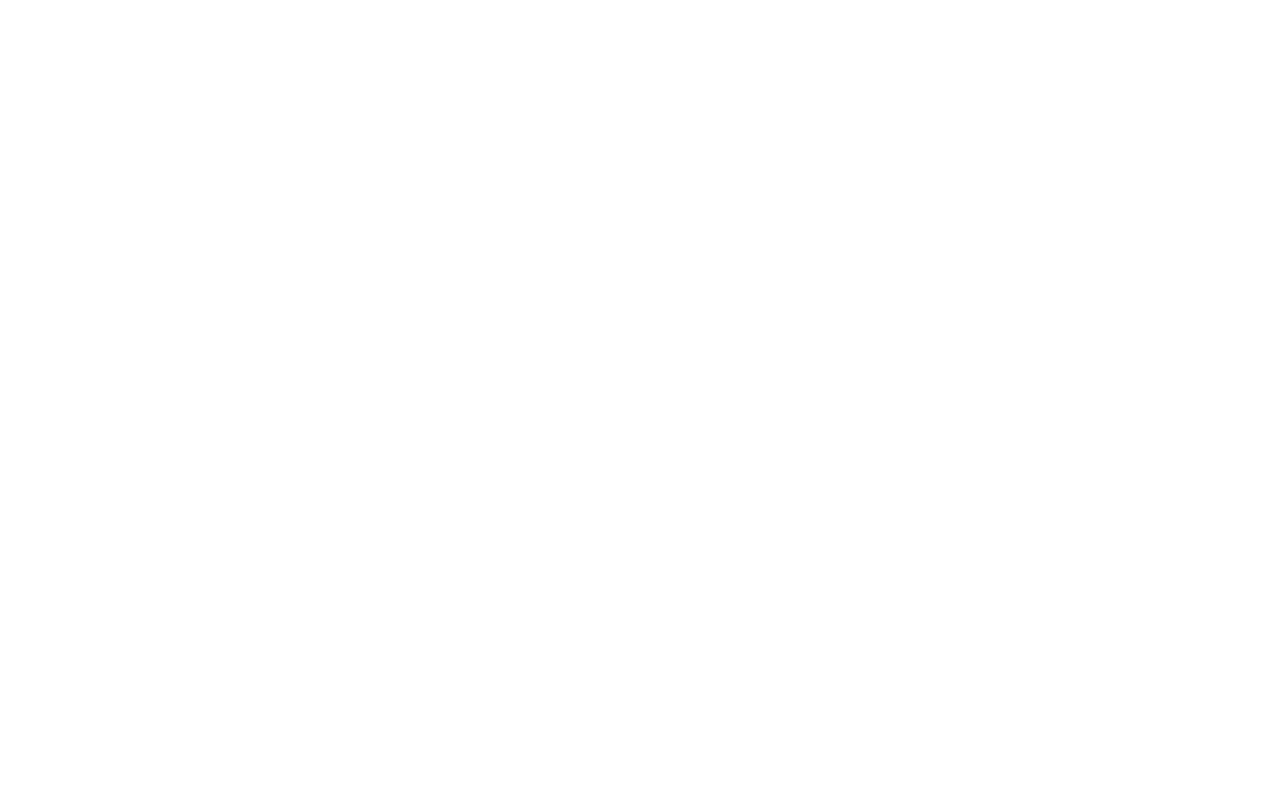
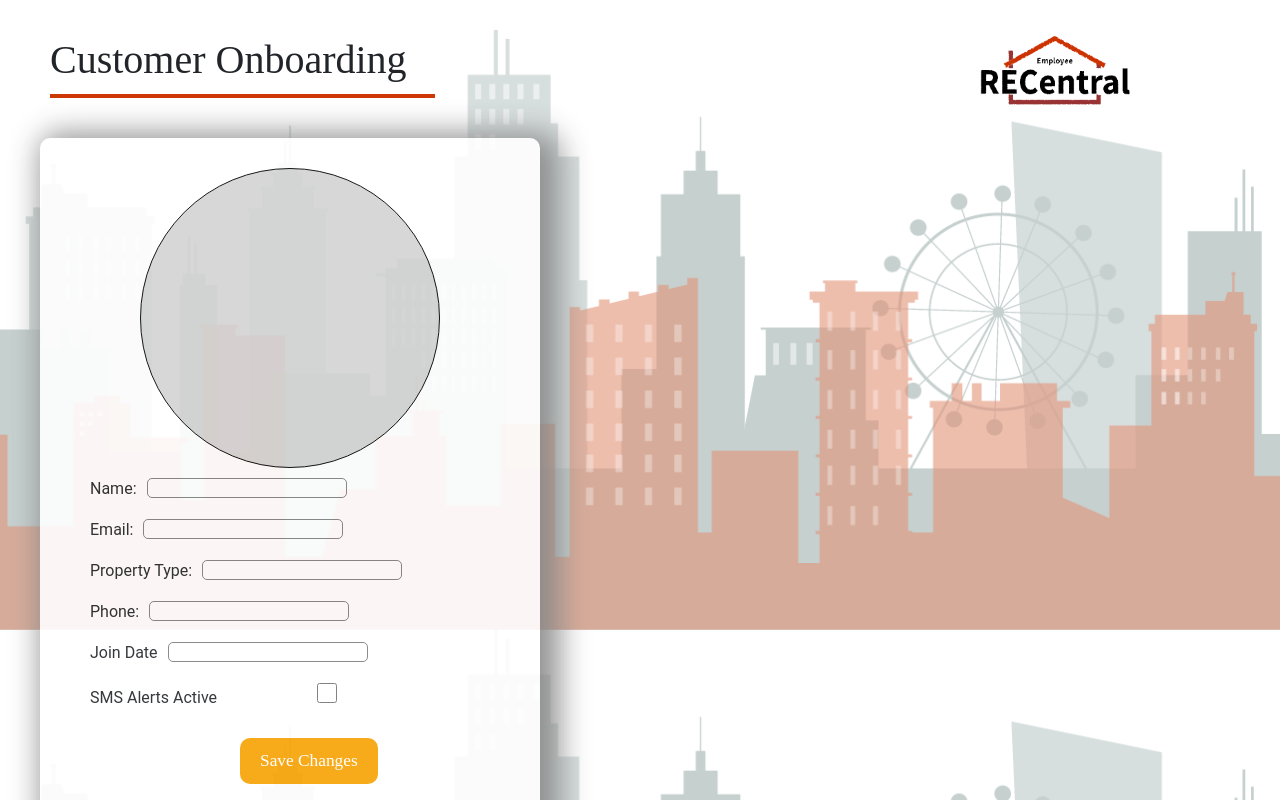
Before and after one commit to lauragonzalez99/RECentral4.0, an Angular app in the folder RECentral4.0/ClientApp/: page /edit-customer/1 in a window 1280 px wide. Before the commit this address led to /. Shown: the top 800 px of the page. Built offline with nearby package versions, Linux system fonts and the light colour scheme; no server answers.

Commit message:
added update customer functionality

```diff
--- a/RECentral4.0/ClientApp/src/app/Services/apiservice.service.ts
+++ b/RECentral4.0/ClientApp/src/app/Services/apiservice.service.ts
@@ -18,6 +18,24 @@ export class APIServiceService {
   getCustomersList() {
     return this.http.get<any[]>(BASE_URL + 'customers');
   }
+
+  getCustomerById(id) {
+    return this.http.get<any[]>(BASE_URL + 'customers/' + id)
+  }
+
+  createCustomer(Customer): Observable<any> {
+    JSON.stringify(Customer);
+    console.log(Customer);
+    return this.http.post(BASE_URL + 'customers', Customer, httpOptions);
+  }
+
+  updateCustomer(id, Customer): Observable<any> {
+    JSON.stringify(Customer);
+    console.log(Customer);
+    return this.http.put(BASE_URL + 'customers/' + id, Customer, httpOptions);
+  }
+
+
   getEmployeesList() {
     return this.http.get<any[]>(BASE_URL + 'employees');
   }
--- a/RECentral4.0/ClientApp/src/app/app-routing.module.ts
+++ b/RECentral4.0/ClientApp/src/app/app-routing.module.ts
@@ -21,7 +21,7 @@ const routes: Routes = [
   { path: 'customer', component: CustomerDashboardComponent },
   { path: 'manage-customers', component: ManageCustomersComponent },
   { path: 'add-customer', component: CustomerContactFormComponent },
-  { path: 'edit-customer', component: UpdateContactFormComponent },
+  { path: 'edit-customer/:id', component: UpdateContactFormComponent },
   { path: 'manage-employees', component: ManageEmployeesComponent },
   { path: 'add-employee', component: AddEmployeeComponent },
   { path: 'email', component: EmailPageComponent },
--- a/RECentral4.0/ClientApp/src/app/customer-contact-form/customer-contact-form.component.html
+++ b/RECentral4.0/ClientApp/src/app/customer-contact-form/customer-contact-form.component.html
@@ -11,14 +11,16 @@
             <div class="Profile">
                 <div class="circle"></div>
                 <div class="form-container">
-
-                    <label>Name:</label> <input type="text"> <br>
-                    <label>Email:</label> <input type="email"><br>
-                    <label>Loaction:</label> <input type="text"><br>
-                    <label>Phone:</label><input type="tel"><br>
+                  <form [formGroup]="customerform" (ngSubmit)="Submit()">
+                    <label>Name:</label> <input formControlName="name" type="text"> <br>
+                    <label>Email:</label> <input formControlName="email" type="email"><br>
+                    <label>Property Type:</label> <input formControlName="PropertyType" type="text"><br>
+                    <label>Phone:</label><input formControlName="phone" type="text"><br>
                     <label>Join Date</label><input type="date" disabled><br>
                     <label>SMS Alerts Active</label><input type="checkbox"> <br>
-                    <button>Save</button>
+                    <button type="submit">Create</button>
+                  </form>
+
                 </div>
             </div>
         </div>
--- a/RECentral4.0/ClientApp/src/app/customer-contact-form/customer-contact-form.component.ts
+++ b/RECentral4.0/ClientApp/src/app/customer-contact-form/customer-contact-form.component.ts
@@ -1,7 +1,8 @@
 import { Component, OnInit, Inject } from '@angular/core';
 import { HttpClient } from '@angular/common/http';
 import { APIServiceService } from '../Services/apiservice.service'
-
+import { FormGroup, FormControl, Validators } from '@angular/forms'
+import { ActivatedRoute, Router } from '@angular/router'
 @Component({
   selector: 'app-customer-contact-form',
   templateUrl: './customer-contact-form.component.html',
@@ -9,16 +10,28 @@ import { APIServiceService } from '../Services/apiservice.service'
 })
 export class CustomerContactFormComponent implements OnInit {
 
-  constructor(private ApiService: APIServiceService,) { }
+  constructor(private ApiService: APIServiceService, private route: ActivatedRoute, private router: Router) { }
   customers = [];
+  date = new Date();
+
+  customerform = new FormGroup({
+    name: new FormControl('', Validators.required),
+    email: new FormControl('', Validators.required),
+    phone: new FormControl('', Validators.required),
+    JoinDate: new FormControl(this.date),
+    PropertyType: new FormControl('', Validators.required)
+  })
+
+  Submit() {
+    console.log(this.customerform.valid)
+    if (this.customerform.valid) {
+      this.ApiService.createCustomer(this.customerform.value).subscribe()
+      this.router.navigate(['manage-customers']);
+    }
+  }
+
   ngOnInit(): void {
 
-    this.ApiService.getCustomersList().subscribe(
-      data => {
-        this.customers = data;
-        console.log(this.customers)
-      }
-    )
 
   }
 
--- a/RECentral4.0/ClientApp/src/app/manage-customers/manage-customers.component.html
+++ b/RECentral4.0/ClientApp/src/app/manage-customers/manage-customers.component.html
@@ -15,9 +15,9 @@
                     <th>Property Type</th>
                 </tr>
                 <tr *ngFor="let Customer of customers; let i = index">
-                    <td><img routerLink="/edit-customer" src="../../assets/3 butons.png"></td>
+                    <td><img (click)="nextPage(customers[i].id)" src="../../assets/3 butons.png"></td>
                     <td >{{customers[i].name}}</td>
-                    <td>{{customers[i].joinDate}}</td>
+                    <td>{{customers[i].joinDate.slice(0,10)}}</td>
                     <td>{{customers[i].phone}}</td>
                     <td> <div class="propertyType">{{customers[i].propertyType}}</div> </td>
                 </tr>
--- a/RECentral4.0/ClientApp/src/app/manage-customers/manage-customers.component.scss
+++ b/RECentral4.0/ClientApp/src/app/manage-customers/manage-customers.component.scss
@@ -11,6 +11,7 @@
     background-repeat: no-repeat;
     background-size: 95% 80%;
     background-position: 50% 150%;
+    overflow: scroll;
 
 }
 
@@ -32,11 +33,13 @@
 }
 
 .Logo {
-    position: fixed;
-    top: 25px;
-    right: 150px;
-    width: 150px;
-    height: 70px;
+  display: inline-block;
+  position: relative;
+  top: -70px;
+  right: 70px;
+  width: 150px;
+  height: 70px;
+  float: right;
 }
 
 .propertyType {
@@ -51,6 +54,7 @@
 .listContainer {
     margin: auto;
     margin-top: 40px;
+    margin-bottom: 30px;
     width:85%;
     padding-bottom: 90px;
     background-color: white;
--- a/RECentral4.0/ClientApp/src/app/manage-customers/manage-customers.component.ts
+++ b/RECentral4.0/ClientApp/src/app/manage-customers/manage-customers.component.ts
@@ -1,5 +1,7 @@
 import { Component, OnInit, Inject } from '@angular/core';
+import { ActivatedRoute, Router } from '@angular/router'
 import { HttpClient } from '@angular/common/http';
+import { APIServiceService } from '../Services/apiservice.service'
 
 @Component({
   selector: 'app-manage-customers',
@@ -8,26 +10,22 @@ import { HttpClient } from '@angular/common/http';
 })
 export class ManageCustomersComponent implements OnInit {
 
-
-  //customers = [
-  //  { Name: "John Cena", JoinDate: "2020-09-18", Phone: '416-272-4332', PropertyType: 'Commercial' },
-  //  { Name: "Alex Moreno", JoinDate: "2020-10-14", Phone: '416-812-4332', PropertyType: 'Commercial' },
-  //  { Name: "Dan Avadan", JoinDate: "2020-10-17", Phone: '416-412-9332', PropertyType: 'Commercial' },
-  //  { Name: "Kelly Clarckson", JoinDate: "2020-11-18", Phone: '496-412-4332', PropertyType: 'Commercial' },
-  //  { Name: "Donald Duck", JoinDate: "2020-12-11", Phone: '436-512-4732', PropertyType: 'Commercial' },
-  //  { Name: "Donald Duck", JoinDate: "2020-12-11", Phone: '436-512-4732', PropertyType: 'Commercial' },
-  //  { Name: "Donald Duck", JoinDate: "2020-12-11", Phone: '436-512-4732', PropertyType: 'Commercial' },
-  //]
   public customers: Customers[];
 
-  constructor(http: HttpClient, @Inject('BASE_URL') baseUrl: string) {
-    http.get<Customers[]>(baseUrl + 'customers').subscribe(result => {
-      this.customers = result;
-      console.log(this.customers);
-    }, error => console.error(error));
+  constructor(private ApiService: APIServiceService, private route: ActivatedRoute, private router: Router) { }
+
+  nextPage(id) {
+    this.router.navigate(['edit-customer/' + id]);
+
   }
 
   ngOnInit(): void {
+    this.ApiService.getCustomersList().subscribe(
+      data => {
+        this.customers = data;
+        console.log(this.customers)
+      }
+    )
   }
 
 }
--- a/RECentral4.0/ClientApp/src/app/update-contact-form/update-contact-form.component.html
+++ b/RECentral4.0/ClientApp/src/app/update-contact-form/update-contact-form.component.html
@@ -11,13 +11,16 @@
             <div class="Profile">
                 <div class="circle"></div>
                 <div class="form-container">
-                    <label>Name:</label> <p>Donald Duck</p> <br>
-                    <label>Email:</label> <p>Donald@Gmail.com</p><br>
-                    <label>Loaction:</label> <p>Toronto</p><br>
-                    <label>Phone:</label><p>437-246-2415</p><br>
-                    <label>Join Date: </label><p>2020-11-29</p><br>
-                    <label>SMS Alerts Active</label> <input type="checkbox" checked> <br>
-                    <button>Save</button>
+                  <form [formGroup]="customerform" (ngSubmit)="Submit(customer.id)">
+                    <label>Name:</label> <input formControlName="name" type="text"> <br>
+                    <label>Email:</label> <input formControlName="email" type="email"><br>
+                    <label>Property Type:</label> <input formControlName="propertyType" type="text"><br>
+                    <label>Phone:</label><input formControlName="phone" type="text"><br>
+                    <label>Join Date</label><input formControlName="joinDate" type="text" disabled><br>
+                    <label>SMS Alerts Active</label><input type="checkbox"> <br>
+                    <button type="submit">Save Changes</button>
+                  </form>
+
                 </div>
             </div>
         </div>
--- a/RECentral4.0/ClientApp/src/app/update-contact-form/update-contact-form.component.ts
+++ b/RECentral4.0/ClientApp/src/app/update-contact-form/update-contact-form.component.ts
@@ -1,4 +1,8 @@
-import { Component, OnInit } from '@angular/core';
+import { Component, OnInit, Inject } from '@angular/core';
+import { HttpClient } from '@angular/common/http';
+import { APIServiceService } from '../Services/apiservice.service'
+import { FormGroup, FormControl, Validators } from '@angular/forms'
+import { ActivatedRoute, Router } from '@angular/router'
 
 @Component({
   selector: 'app-update-contact-form',
@@ -7,9 +11,47 @@ import { Component, OnInit } from '@angular/core';
 })
 export class UpdateContactFormComponent implements OnInit {
 
-  constructor() { }
+  constructor(private ApiService: APIServiceService, private route: ActivatedRoute, private router: Router) { }
+
+  customer = [];
+  customerform = new FormGroup({
+    id: new FormControl(),
+    name: new FormControl('', Validators.required),
+    email: new FormControl('', Validators.required),
+    phone: new FormControl('', Validators.required),
+    joinDate: new FormControl(),
+    propertyType: new FormControl('', Validators.required)
+  })
+
+  Submit(id) {
+    console.log(this.customerform.value)
+    console.log(id)
+    this.ApiService.updateCustomer(id, this.customerform.value).subscribe();
+    //this.router.navigate(['/manage-customers']);
+  }
 
   ngOnInit(): void {
+
+    let id = parseInt(this.route.snapshot.paramMap.get("id"))
+    this.ApiService.getCustomerById(id).subscribe(
+      data => {
+        console.log(data)
+        this.customer = data;
+        this.customerform.patchValue(data);
+        console.log(this.customer)
+      }
+    )
+
   }
 
 }
+
+interface Customer {
+  email: String,
+  id: number,
+  joinDate: Date,
+  name: String,
+  notes: String,
+  phone: String,
+  propertyType: String
+}
```
Also changed, not shown: 1 other file (tests, documents, lock files or other folders).
